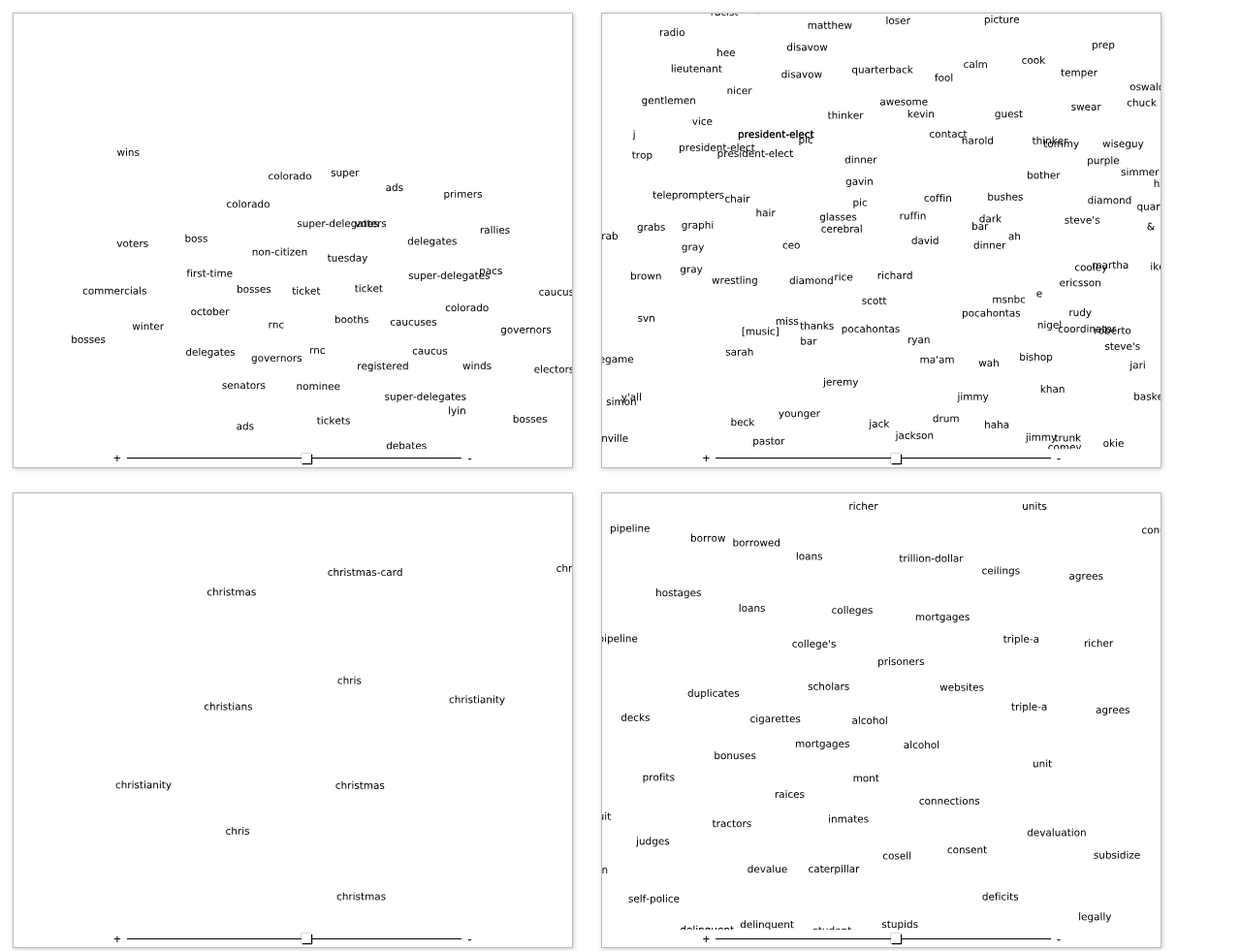
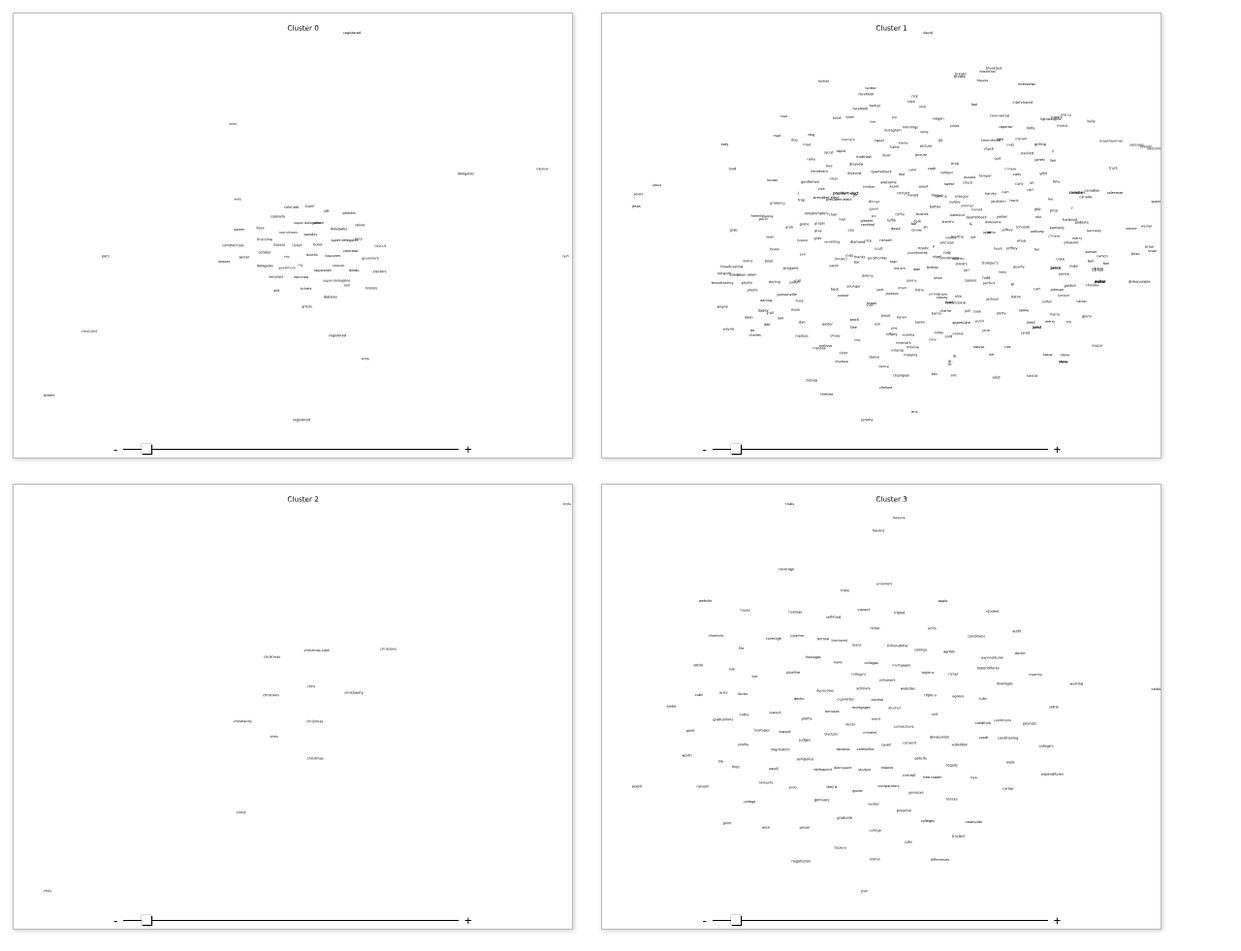
Before and after one commit to brandonrobertz/what-they-said, a website: page clusters/index.html in a window 1280 px wide. Shown: the top 981 px of the page at 97% size. Drawn offline with Linux system fonts and the light colour scheme.

Commit message:
more small changes and const consolidation

```diff
--- a/clusters/index.html
+++ b/clusters/index.html
@@ -12,6 +12,10 @@
             }
             img {
                 margin: 2px;
+            }
+            .cluster-img {
+                position: relative;
+                display: inline-block;
             }
             .cluster {
                 position: relative;
@@ -130,26 +134,26 @@
         </style>
     </head>
     <body>
-        <div id="cluster-0" class="cluster cluster-zoomable" ><div class="panzoom-parent"><img class="panzoom cluster" src="0.svg"  /></div><div class="buttons"><button class="zoom-in">+</button><input type="range" class="zoom-range"><button class="zoom-out">-</button></div></div>
-        <div id="cluster-1" class="cluster cluster-zoomable" ><div class="panzoom-parent"><img class="panzoom cluster" src="1.svg"  /></div><div class="buttons"><button class="zoom-in">+</button><input type="range" class="zoom-range"><button class="zoom-out">-</button></div></div>
-        <div id="cluster-2" class="cluster cluster-zoomable" ><div class="panzoom-parent"><img class="panzoom cluster" src="2.svg"  /></div><div class="buttons"><button class="zoom-in">+</button><input type="range" class="zoom-range"><button class="zoom-out">-</button></div></div>
-        <div id="cluster-3" class="cluster cluster-zoomable" ><div class="panzoom-parent"><img class="panzoom cluster" src="3.svg"  /></div><div class="buttons"><button class="zoom-in">+</button><input type="range" class="zoom-range"><button class="zoom-out">-</button></div></div>
-        <div id="cluster-4" class="cluster cluster-zoomable" ><div class="panzoom-parent"><img class="panzoom cluster" src="4.svg"  /></div><div class="buttons"><button class="zoom-in">+</button><input type="range" class="zoom-range"><button class="zoom-out">-</button></div></div>
-        <div id="cluster-5" class="cluster cluster-zoomable" ><div class="panzoom-parent"><img class="panzoom cluster" src="5.svg"  /></div><div class="buttons"><button class="zoom-in">+</button><input type="range" class="zoom-range"><button class="zoom-out">-</button></div></div>
-        <div id="cluster-6" class="cluster cluster-zoomable" ><div class="panzoom-parent"><img class="panzoom cluster" src="6.svg"  /></div><div class="buttons"><button class="zoom-in">+</button><input type="range" class="zoom-range"><button class="zoom-out">-</button></div></div>
-        <div id="cluster-7" class="cluster cluster-zoomable" ><div class="panzoom-parent"><img class="panzoom cluster" src="7.svg"  /></div><div class="buttons"><button class="zoom-in">+</button><input type="range" class="zoom-range"><button class="zoom-out">-</button></div></div>
-        <div id="cluster-8" class="cluster cluster-zoomable" ><div class="panzoom-parent"><img class="panzoom cluster" src="8.svg"  /></div><div class="buttons"><button class="zoom-in">+</button><input type="range" class="zoom-range"><button class="zoom-out">-</button></div></div>
-        <div id="cluster-9" class="cluster cluster-zoomable" ><div class="panzoom-parent"><img class="panzoom cluster" src="9.svg"  /></div><div class="buttons"><button class="zoom-in">+</button><input type="range" class="zoom-range"><button class="zoom-out">-</button></div></div>
-        <div id="cluster-10" class="cluster cluster-zoomable"><div class="panzoom-parent"><img class="panzoom cluster" src="10.svg" /></div><div class="buttons"><button class="zoom-in">+</button><input type="range" class="zoom-range"><button class="zoom-out">-</button></div></div>
-        <div id="cluster-11" class="cluster cluster-zoomable"><div class="panzoom-parent"><img class="panzoom cluster" src="11.svg" /></div><div class="buttons"><button class="zoom-in">+</button><input type="range" class="zoom-range"><button class="zoom-out">-</button></div></div>
-        <div id="cluster-12" class="cluster cluster-zoomable"><div class="panzoom-parent"><img class="panzoom cluster" src="12.svg" /></div><div class="buttons"><button class="zoom-in">+</button><input type="range" class="zoom-range"><button class="zoom-out">-</button></div></div>
-        <div id="cluster-13" class="cluster cluster-zoomable"><div class="panzoom-parent"><img class="panzoom cluster" src="13.svg" /></div><div class="buttons"><button class="zoom-in">+</button><input type="range" class="zoom-range"><button class="zoom-out">-</button></div></div>
-        <div id="cluster-14" class="cluster cluster-zoomable"><div class="panzoom-parent"><img class="panzoom cluster" src="14.svg" /></div><div class="buttons"><button class="zoom-in">+</button><input type="range" class="zoom-range"><button class="zoom-out">-</button></div></div>
-        <div id="cluster-15" class="cluster cluster-zoomable"><div class="panzoom-parent"><img class="panzoom cluster" src="15.svg" /></div><div class="buttons"><button class="zoom-in">+</button><input type="range" class="zoom-range"><button class="zoom-out">-</button></div></div>
-        <div id="cluster-16" class="cluster cluster-zoomable"><div class="panzoom-parent"><img class="panzoom cluster" src="16.svg" /></div><div class="buttons"><button class="zoom-in">+</button><input type="range" class="zoom-range"><button class="zoom-out">-</button></div></div>
-        <div id="cluster-17" class="cluster cluster-zoomable"><div class="panzoom-parent"><img class="panzoom cluster" src="17.svg" /></div><div class="buttons"><button class="zoom-in">+</button><input type="range" class="zoom-range"><button class="zoom-out">-</button></div></div>
-        <div id="cluster-18" class="cluster cluster-zoomable"><div class="panzoom-parent"><img class="panzoom cluster" src="18.svg" /></div><div class="buttons"><button class="zoom-in">+</button><input type="range" class="zoom-range"><button class="zoom-out">-</button></div></div>
-        <div id="cluster-19" class="cluster cluster-zoomable"><div class="panzoom-parent"><img class="panzoom cluster" src="19.svg" /></div><div class="buttons"><button class="zoom-in">+</button><input type="range" class="zoom-range"><button class="zoom-out">-</button></div></div>
+        <div id="cluster-0" class="cluster cluster-zoomable" ><div class="panzoom-parent"><img class="panzoom cluster-img" src="0.svg"  /></div><div class="buttons"><button class="zoom-out">-</button><input type="range" class="zoom-range"><button class="zoom-in">+</button></div></div>
+        <div id="cluster-1" class="cluster cluster-zoomable" ><div class="panzoom-parent"><img class="panzoom cluster-img" src="1.svg"  /></div><div class="buttons"><button class="zoom-out">-</button><input type="range" class="zoom-range"><button class="zoom-in">+</button></div></div>
+        <div id="cluster-2" class="cluster cluster-zoomable" ><div class="panzoom-parent"><img class="panzoom cluster-img" src="2.svg"  /></div><div class="buttons"><button class="zoom-out">-</button><input type="range" class="zoom-range"><button class="zoom-in">+</button></div></div>
+        <div id="cluster-3" class="cluster cluster-zoomable" ><div class="panzoom-parent"><img class="panzoom cluster-img" src="3.svg"  /></div><div class="buttons"><button class="zoom-out">-</button><input type="range" class="zoom-range"><button class="zoom-in">+</button></div></div>
+        <div id="cluster-4" class="cluster cluster-zoomable" ><div class="panzoom-parent"><img class="panzoom cluster-img" src="4.svg"  /></div><div class="buttons"><button class="zoom-out">-</button><input type="range" class="zoom-range"><button class="zoom-in">+</button></div></div>
+        <div id="cluster-5" class="cluster cluster-zoomable" ><div class="panzoom-parent"><img class="panzoom cluster-img" src="5.svg"  /></div><div class="buttons"><button class="zoom-out">-</button><input type="range" class="zoom-range"><button class="zoom-in">+</button></div></div>
+        <div id="cluster-6" class="cluster cluster-zoomable" ><div class="panzoom-parent"><img class="panzoom cluster-img" src="6.svg"  /></div><div class="buttons"><button class="zoom-out">-</button><input type="range" class="zoom-range"><button class="zoom-in">+</button></div></div>
+        <div id="cluster-7" class="cluster cluster-zoomable" ><div class="panzoom-parent"><img class="panzoom cluster-img" src="7.svg"  /></div><div class="buttons"><button class="zoom-out">-</button><input type="range" class="zoom-range"><button class="zoom-in">+</button></div></div>
+        <div id="cluster-8" class="cluster cluster-zoomable" ><div class="panzoom-parent"><img class="panzoom cluster-img" src="8.svg"  /></div><div class="buttons"><button class="zoom-out">-</button><input type="range" class="zoom-range"><button class="zoom-in">+</button></div></div>
+        <div id="cluster-9" class="cluster cluster-zoomable" ><div class="panzoom-parent"><img class="panzoom cluster-img" src="9.svg"  /></div><div class="buttons"><button class="zoom-out">-</button><input type="range" class="zoom-range"><button class="zoom-in">+</button></div></div>
+        <div id="cluster-10" class="cluster cluster-zoomable"><div class="panzoom-parent"><img class="panzoom cluster-img" src="10.svg" /></div><div class="buttons"><button class="zoom-out">-</button><input type="range" class="zoom-range"><button class="zoom-in">+</button></div></div>
+        <div id="cluster-11" class="cluster cluster-zoomable"><div class="panzoom-parent"><img class="panzoom cluster-img" src="11.svg" /></div><div class="buttons"><button class="zoom-out">-</button><input type="range" class="zoom-range"><button class="zoom-in">+</button></div></div>
+        <div id="cluster-12" class="cluster cluster-zoomable"><div class="panzoom-parent"><img class="panzoom cluster-img" src="12.svg" /></div><div class="buttons"><button class="zoom-out">-</button><input type="range" class="zoom-range"><button class="zoom-in">+</button></div></div>
+        <div id="cluster-13" class="cluster cluster-zoomable"><div class="panzoom-parent"><img class="panzoom cluster-img" src="13.svg" /></div><div class="buttons"><button class="zoom-out">-</button><input type="range" class="zoom-range"><button class="zoom-in">+</button></div></div>
+        <div id="cluster-14" class="cluster cluster-zoomable"><div class="panzoom-parent"><img class="panzoom cluster-img" src="14.svg" /></div><div class="buttons"><button class="zoom-out">-</button><input type="range" class="zoom-range"><button class="zoom-in">+</button></div></div>
+        <div id="cluster-15" class="cluster cluster-zoomable"><div class="panzoom-parent"><img class="panzoom cluster-img" src="15.svg" /></div><div class="buttons"><button class="zoom-out">-</button><input type="range" class="zoom-range"><button class="zoom-in">+</button></div></div>
+        <div id="cluster-16" class="cluster cluster-zoomable"><div class="panzoom-parent"><img class="panzoom cluster-img" src="16.svg" /></div><div class="buttons"><button class="zoom-out">-</button><input type="range" class="zoom-range"><button class="zoom-in">+</button></div></div>
+        <div id="cluster-17" class="cluster cluster-zoomable"><div class="panzoom-parent"><img class="panzoom cluster-img" src="17.svg" /></div><div class="buttons"><button class="zoom-out">-</button><input type="range" class="zoom-range"><button class="zoom-in">+</button></div></div>
+        <div id="cluster-18" class="cluster cluster-zoomable"><div class="panzoom-parent"><img class="panzoom cluster-img" src="18.svg" /></div><div class="buttons"><button class="zoom-out">-</button><input type="range" class="zoom-range"><button class="zoom-in">+</button></div></div>
+        <div id="cluster-19" class="cluster cluster-zoomable"><div class="panzoom-parent"><img class="panzoom cluster-img" src="19.svg" /></div><div class="buttons"><button class="zoom-out">-</button><input type="range" class="zoom-range"><button class="zoom-in">+</button></div></div>
     </body>
     <script>
     (function() {
@@ -162,9 +166,10 @@
 				$zoomOut: $section.find(".zoom-out"),
 				$zoomRange: $section.find(".zoom-range"),
 				$reset: $section.find(".reset"),
-				startTransform: 'scale(3)',
+				//startTransform: 'scale(1.8)',
 				increment: 0.2,
 				minScale: 0.8,
+                maxScale: 8.0,
 				contain: 'automatic'
 			}).panzoom('zoom');
 		}
--- /dev/null
+++ b/requirements.txt
@@ -0,0 +1,4 @@
+matplotlib==2.0.0
+numpy==1.12.0
+scipy==0.18.1
+scikit-learn==0.18.1
```
Also changed, not shown: 3 other files.
